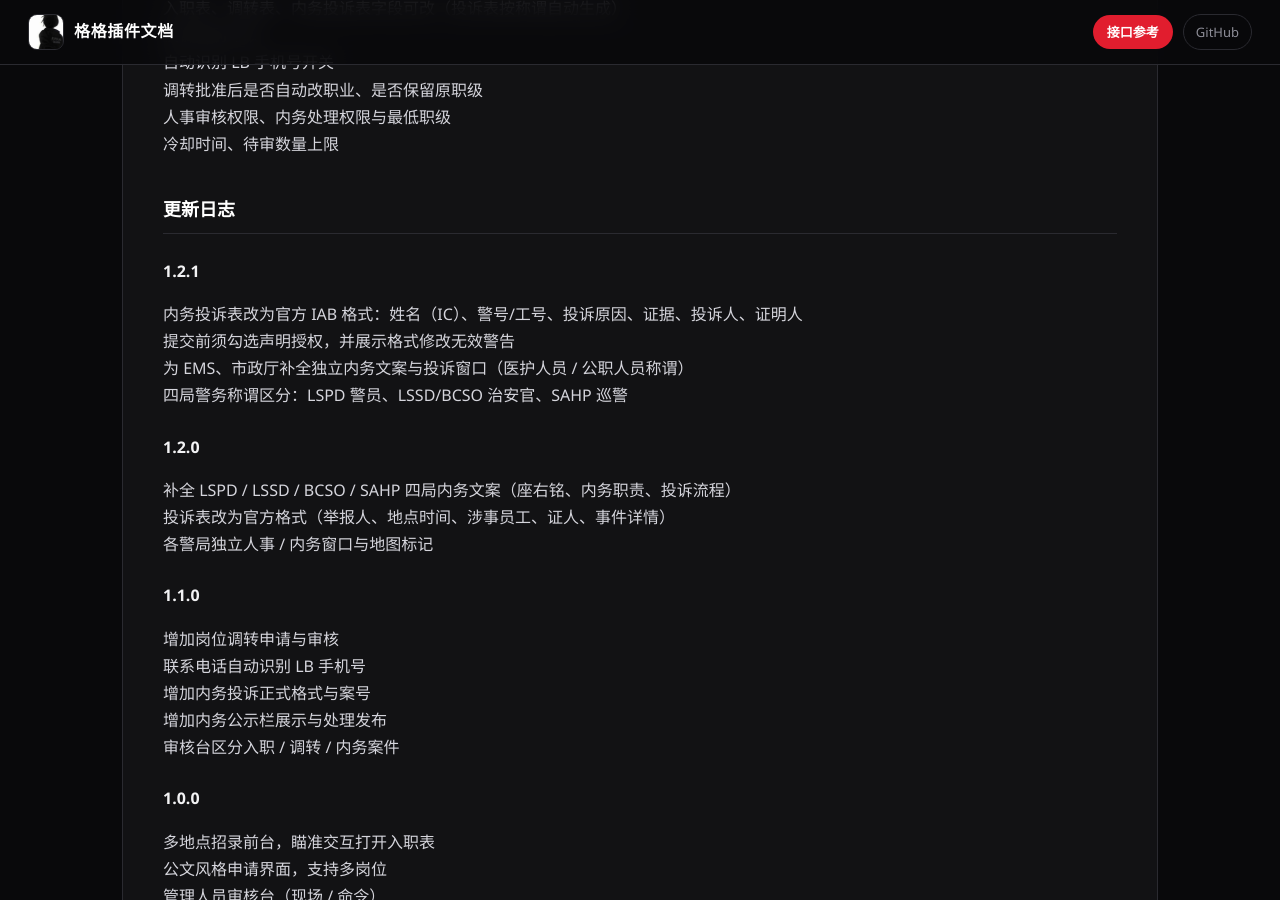
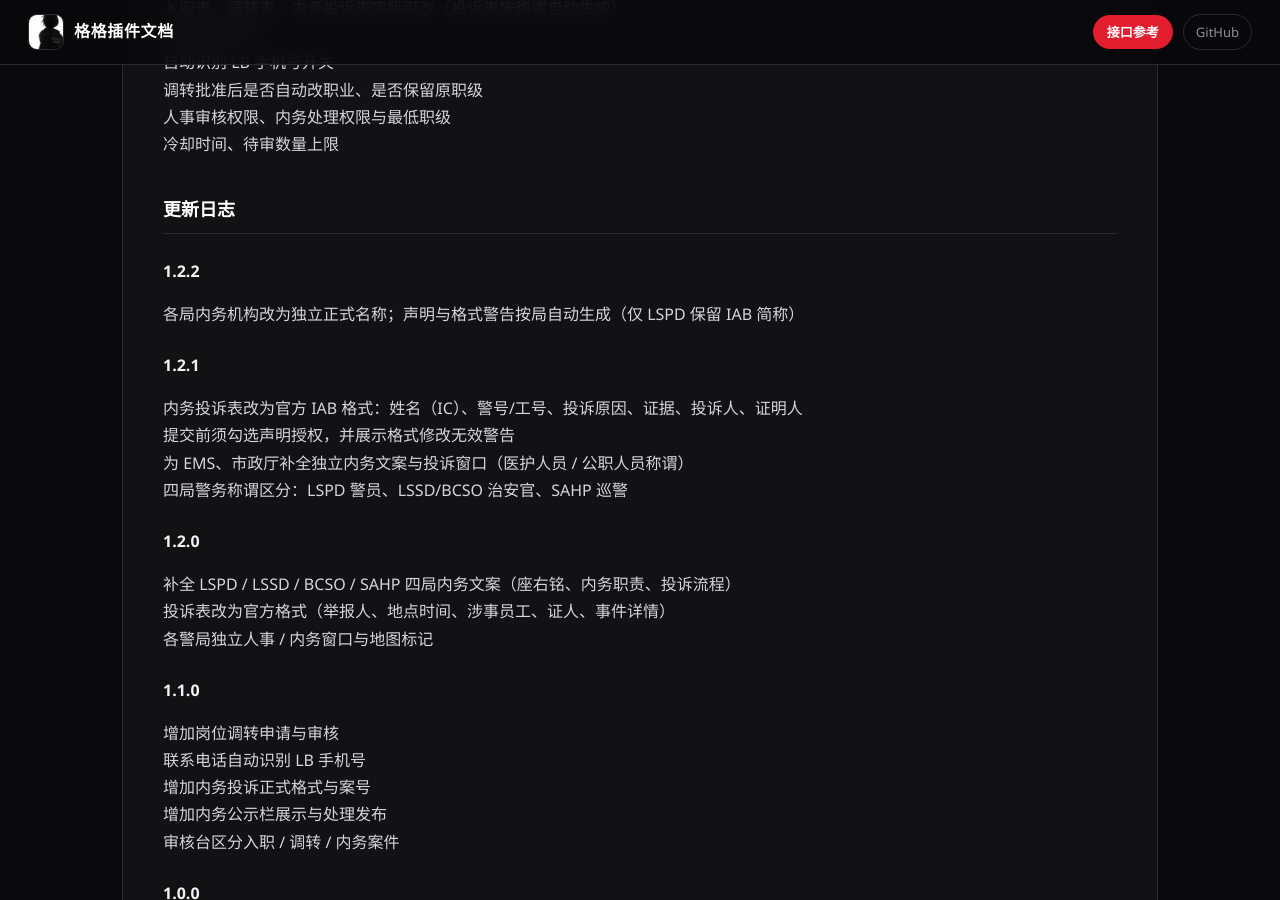
Before and after one commit to gege806/gege-docs, a Jekyll site: the page built from plugins/gg-jobapply.md, in a window 1280 px wide and 900 px high, scrolled down 1523 px. Built offline with Jekyll 4.4.1, drawn with Linux system fonts in a browser that asks for light colours.

Commit message:
docs(gg_jobapply): 1.2.2 per-department IA formal names
Co-authored-by: Cursor <cursoragent@cursor.com>

```diff
--- a/plugins/gg-jobapply.md
+++ b/plugins/gg-jobapply.md
@@ -61,6 +61,10 @@ ensure gg_jobapply
 
 ## 更新日志
 
+### 1.2.2
+
+- 各局内务机构改为独立正式名称；声明与格式警告按局自动生成（仅 LSPD 保留 IAB 简称）
+
 ### 1.2.1
 
 - 内务投诉表改为官方 IAB 格式：姓名（IC）、警号/工号、投诉原因、证据、投诉人、证明人
```
